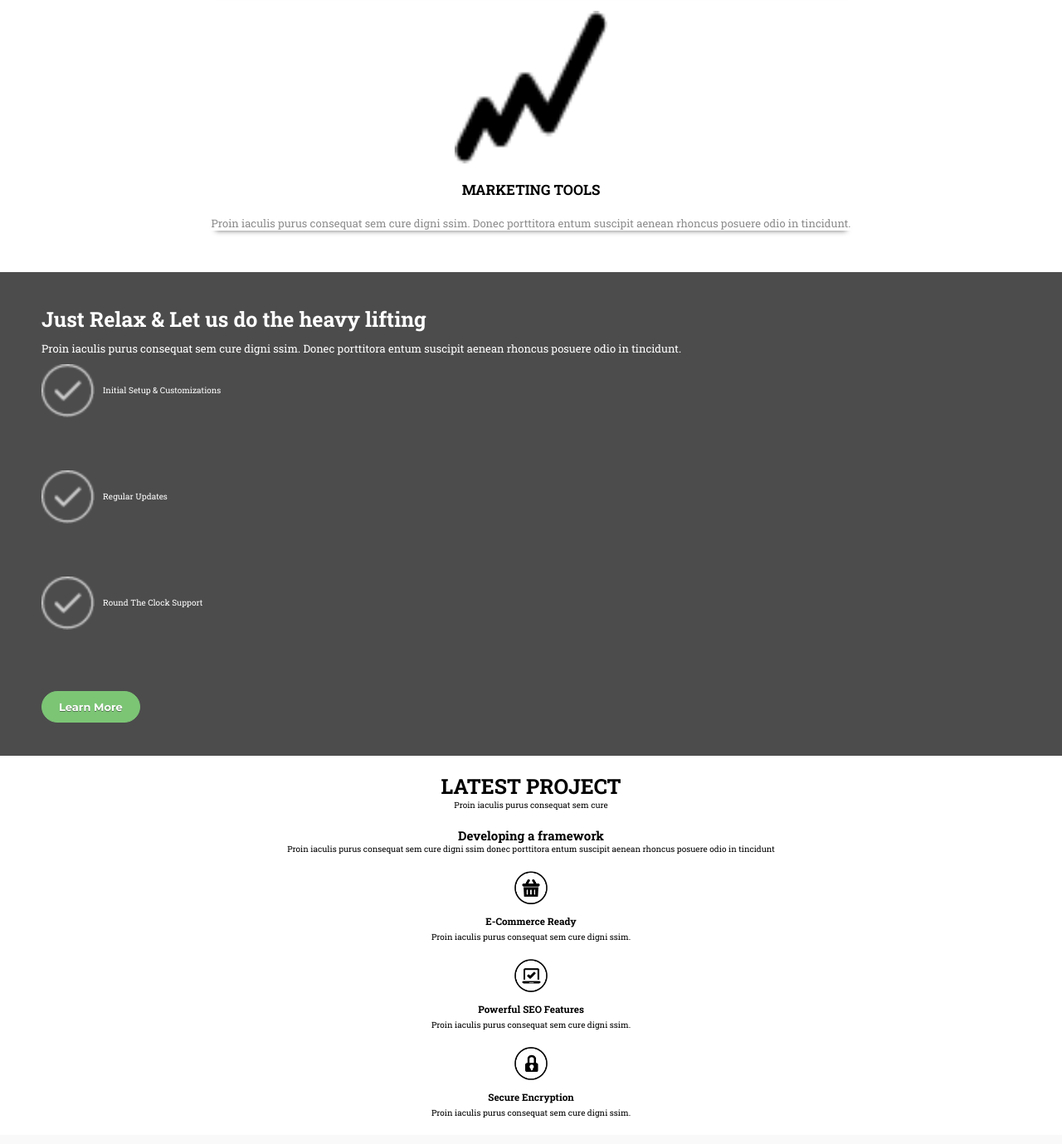
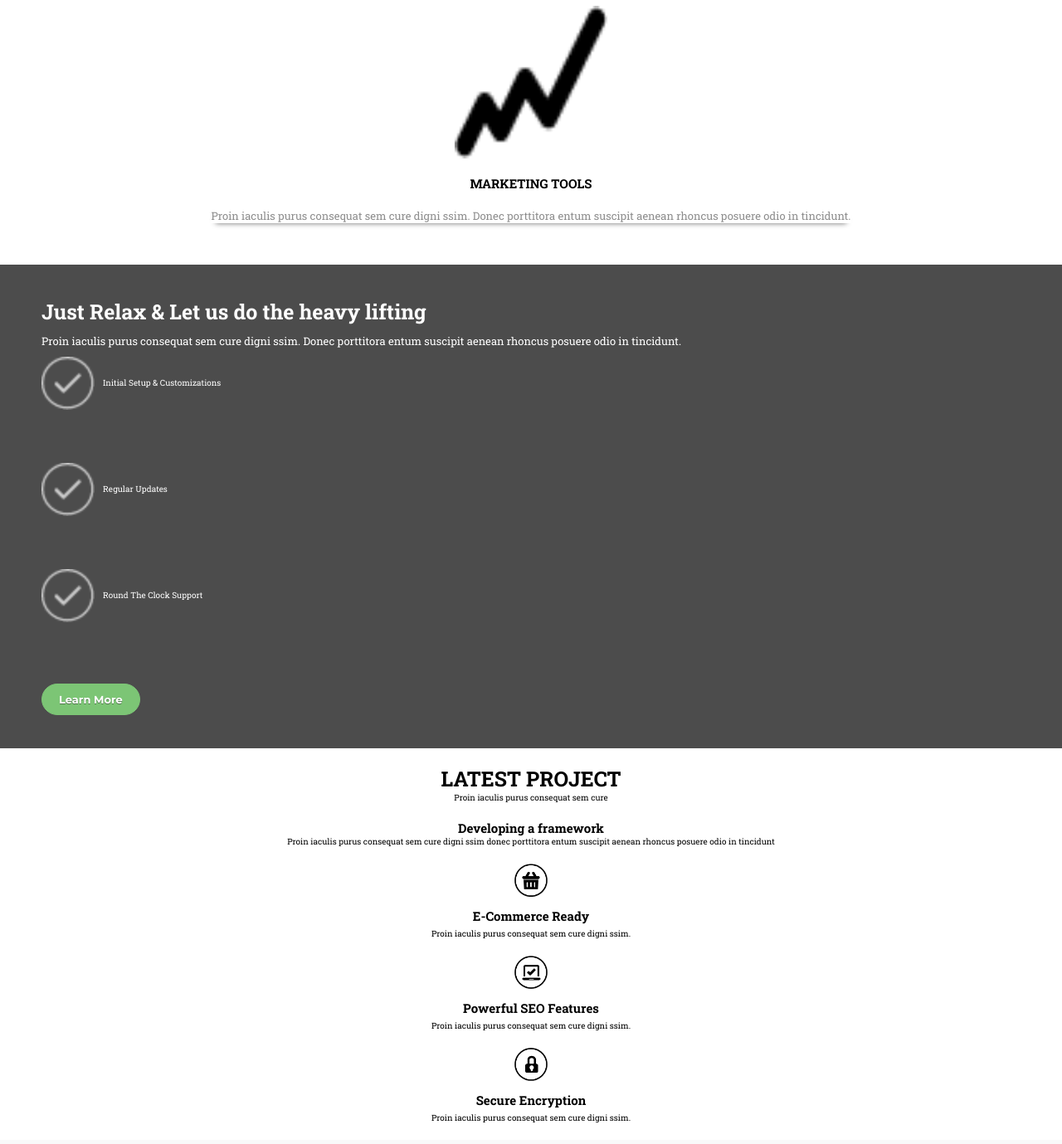
Before and after one commit to jedrzejbor/weekly-web-dev-3, a plain HTML site: page index.html in a window 1280 px wide. Shown: the part 1061-2440 px from the top of the page at 83% size. Drawn offline with Linux system fonts and the light colour scheme.

Commit message:
Resize subtitle

```diff
--- a/scss/_project.scss
+++ b/scss/_project.scss
@@ -35,6 +35,7 @@
 
   &-title {
     margin: 10px 0px 5px 0px;
+    font-size: 1.5em;
   }
 }
 
--- a/scss/_services.scss
+++ b/scss/_services.scss
@@ -31,7 +31,7 @@
 
   &__title {
     padding: 10px;
-    font-size: 1.7rem;
+    font-size: 1.5em;
     text-transform: uppercase;
   }
 
--- a/scss/_value.scss
+++ b/scss/_value.scss
@@ -25,5 +25,6 @@
 
   &-head {
     margin: 5px 0;
+    font-size: 1.5em;
   }
 }
```
Also changed, not shown: css/main.css, 1 other file.
